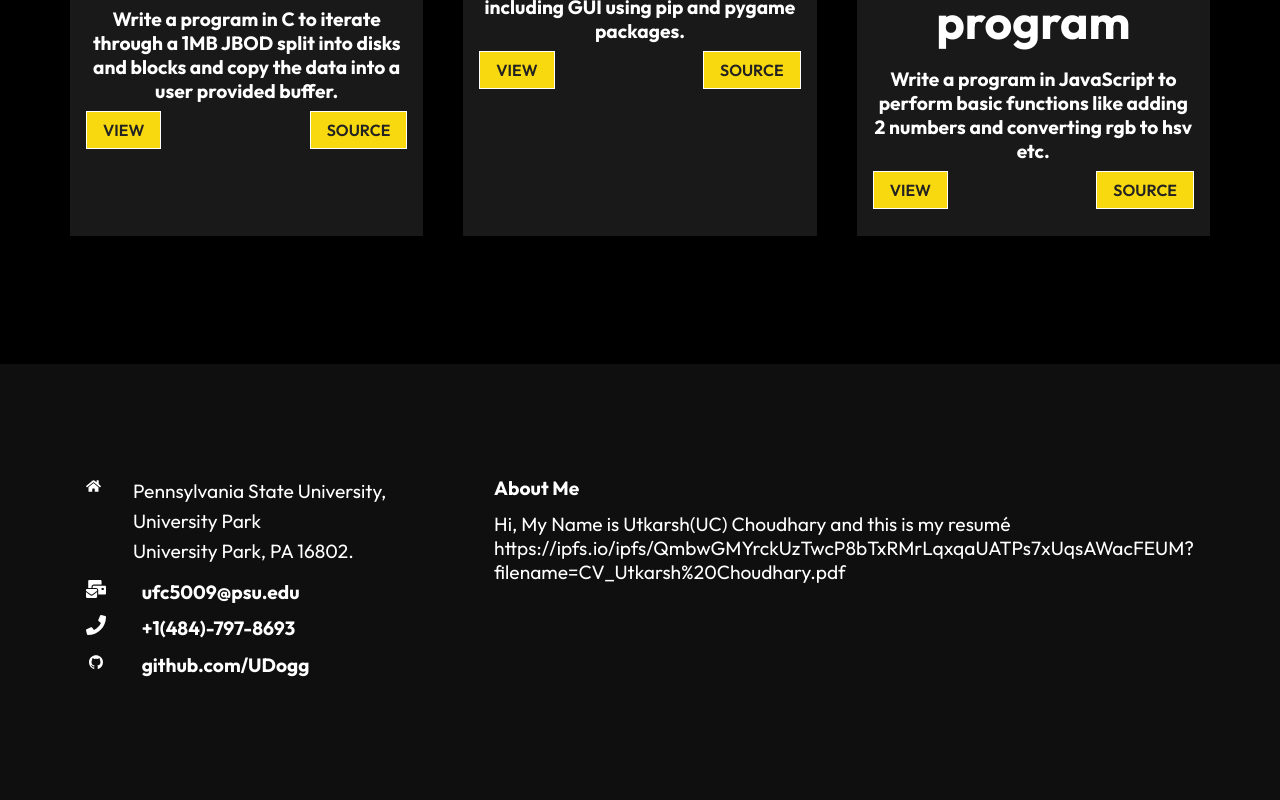
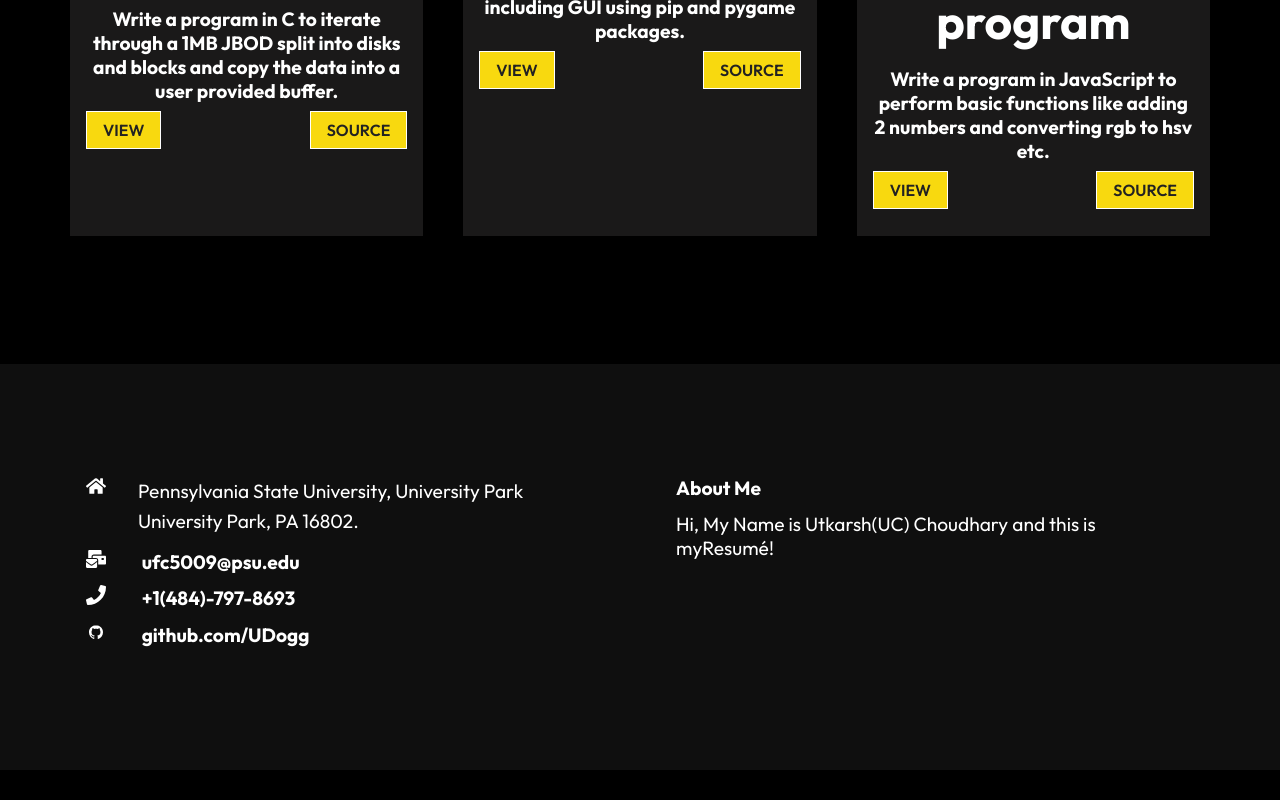
Before and after one commit to UDogg/JSp1, a React (Create React App) app: page / in a window 1280 px wide. Shown: the part 1377-2177 px from the top of the page. After the commit the page ends 2147 px from the top, so only its background shows below. Built offline with nearby package versions, Linux system fonts and the light colour scheme.

Commit message:
Update Footer.js

```diff
--- a/src/components/Footer.js
+++ b/src/components/Footer.js
@@ -49,7 +49,8 @@ const Footer = () => {
         <div className="right">
           <h4>About Me</h4>
           <p>
-            Hi, My Name is Utkarsh(UC) Choudhary and this is my resumé https://ipfs.io/ipfs/QmbwGMYrckUzTwcP8bTxRMrLqxqaUATPs7xUqsAWacFEUM?filename=CV_Utkarsh%20Choudhary.pdf
+            Hi, My Name is Utkarsh(UC) Choudhary and this is my
+            <a href="https://ipfs.io/ipfs/QmbwGMYrckUzTwcP8bTxRMrLqxqaUATPs7xUqsAWacFEUM?filename=CV_Utkarsh%20Choudhary.pdf">Resumé!</a>
           </p>
         </div>
       </div>
```
